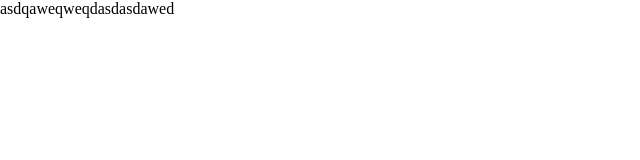
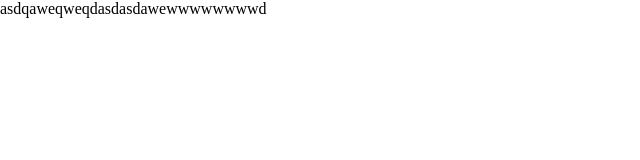
Before and after one commit to weiweiking/weiweiking.github.io, a plain HTML site: page index.html in a window 1280 px wide. Shown: the whole page, without its empty margins (0-640 px from the left). Drawn offline with Linux system fonts and the light colour scheme.

Commit message:
Update index.html

```diff
--- a/index.html
+++ b/index.html
@@ -7,7 +7,10 @@
 	<title>Dream</title>
 	<link rel=stylesheet href="css/style.css">
 
-	<p>asdqaweqweqdasdasdawed</p>
+	<body>
+	<p>asdqaweqweqdasdasdawewwwwwwwwd</p>
+	</body>
+
 
 	<script src="./js/vendors.js"></script>
 	<script src="./js/index.js"></script>
```
